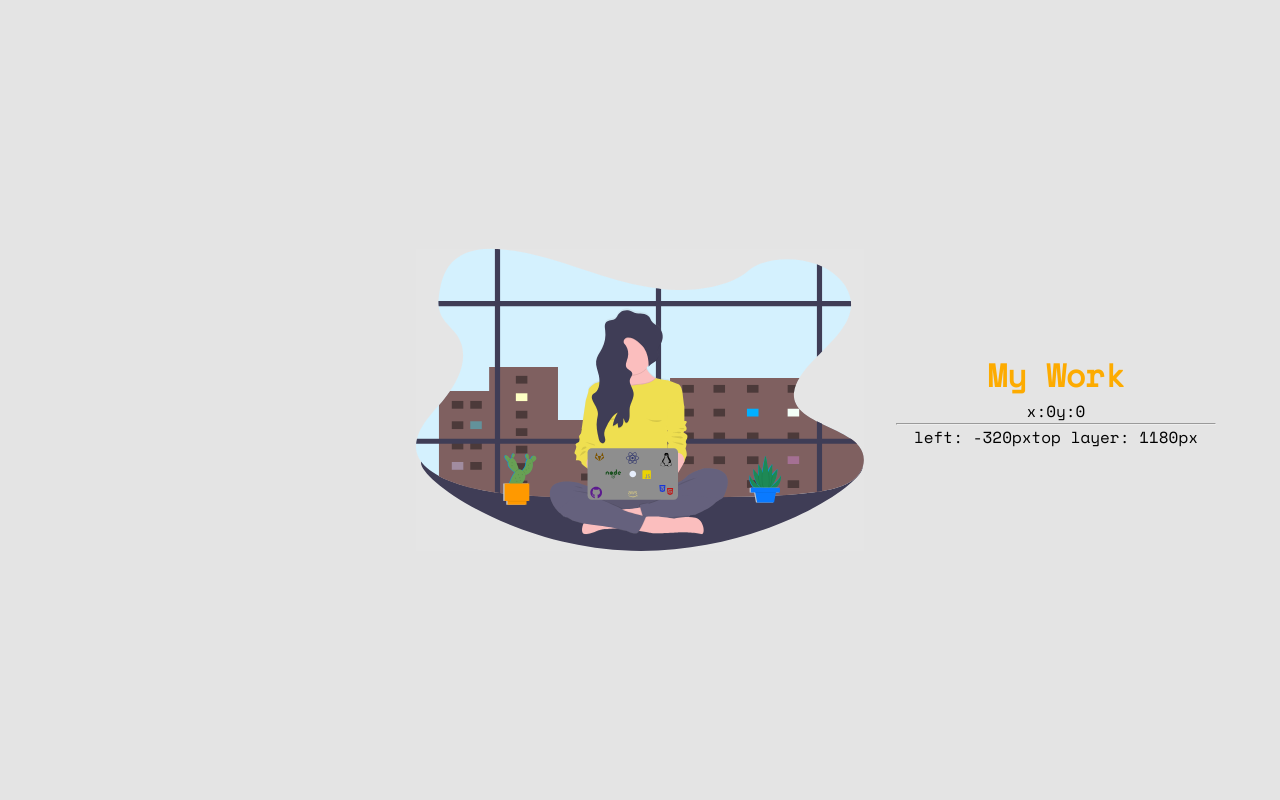
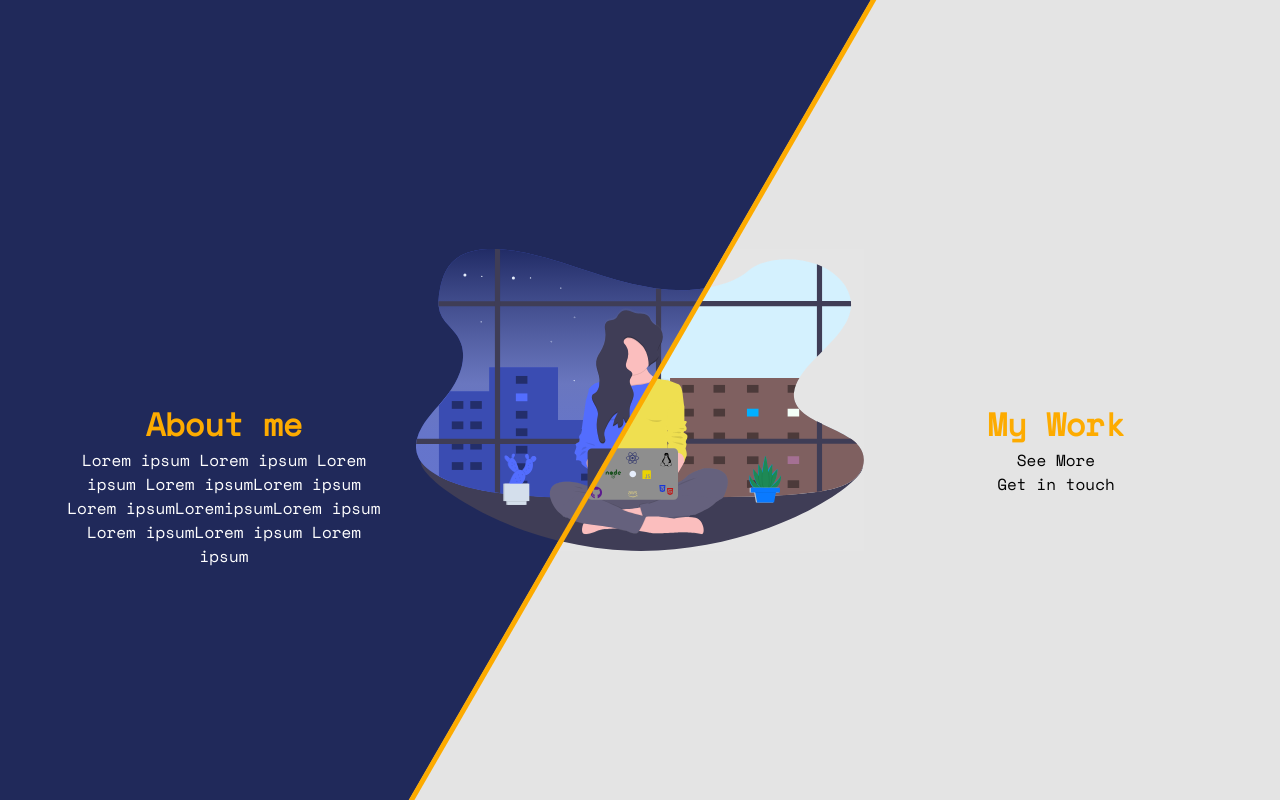
Before and after one commit to veroca88/veronica-portfolio-cliente, a React (Create React App) app: page /my-projects in a window 1280 px wide. Built offline with nearby package versions, Linux system fonts and the light colour scheme.

Commit message:
Use ternary to show layers and stop animation

```diff
--- a/src/App.css
+++ b/src/App.css
@@ -138,7 +138,7 @@ figure {
   position: absolute;
   top: 50%;
   text-align: center;
-  transform: translateY(-50%);
+  /* transform: translateY(-50%); */
   color: black;
 }
 
--- a/src/pages/Myprojects.js
+++ b/src/pages/Myprojects.js
@@ -3,39 +3,43 @@ import useMousePosition from "../components/MousePosition/useMousePosition";
 
 export default function Myprojects() {
   const position = useMousePosition();
-  // console.log("POSITION MOUSE ONLY IN X", position.x);
 
-  const delta = (position.x - window.innerWidth / 2) * 0.5;
-  const left = position.x + delta + "px";
-  const topLayer = position.x + 1500 + delta + "px";
+  // const delta = (position.x - window.innerWidth / 2) * 0.5;
+  // const left = position.x + delta + "px";
+  // const topLayer = position.x + 1500 + delta + "px";
+  const left = window.innerWidth / 2 + "px";
+  const topLayer = window.innerWidth / 2 + 1500 + "px";
 
-  const [handle, setHandle] = useState(true);
-  const [coordinates, setCoordinates] = useState({ x: 0 });
+  const [handle, setHandle] = useState({ x: position.x, y: position.y });
+  const [center, setCenter] = useState(true);
+  const [hold, setHold] = useState();
 
-  const pauseEffect = () => {
-    setHandle(!handle);
+  const updateCursor = () => {
+    setHandle({ x: position.x });
   };
 
-  // const setPosition = () => {
-  //   const pausePosition = pauseEffect();
-  // };
-  // useEffect(() => {
-  //   setPosition();
-  // }, [coordinates]);
+  const holdPage = (e) => {
+    handle.x > 650 && handle.x < 1200
+      ? setCenter(true)
+      : handle.x > 1000
+      ? setHold(true)
+      : setHold(false);
+    console.log("=============== section", "handle", handle, "hold", hold);
+  };
 
   return (
-    <section onClick={pauseEffect} id="wrapper" className="skewed">
-      <div className="layer bottom">
+    //
+    <section onMouseMove={updateCursor} id="wrapper" className="skewed">
+      <div
+        onClick={center ? null : holdPage}
+        style={{ zIndex: hold && !center ? 10 : 1 }}
+        className="layer bottom"
+      >
         <div className="content-wrap">
           <div className="content-body">
-            <h1>My Work</h1>
-            <p>
-              x:{position.x}
-              y:{position.y}
-              <hr />
-              left: {left}
-              top layer: {topLayer}
-            </p>
+            <h1 className="">My Work</h1>
+            <p>See More</p>
+            <p>Get in touch</p>
           </div>
           <svg
             width="1110"
@@ -1074,7 +1078,13 @@ export default function Myprojects() {
         </div>
       </div>
 
-      <div style={{ width: handle ? topLayer : null }} className="layer top">
+      <div
+        // onClick={holdPage}
+        // style={{
+        //   width: hold ? topLayer : "4000px",
+        // }}
+        className="layer top"
+      >
         <div className="content-wrap">
           <div className="content-body">
             <h1>About me</h1>
@@ -1988,7 +1998,14 @@ export default function Myprojects() {
           </svg>
         </div>
       </div>
-      {handle ? <div id="handle" style={{ left }} /> : <div id="handle"></div>}
+      {/* {hold ? (
+        <div id="handle" style={{ left }} />
+      ) : ( */}
+      <div
+        id="handle"
+        // style={{ left: "2400px" }}
+      ></div>
+      {/* )} */}
     </section>
   );
 }
```
